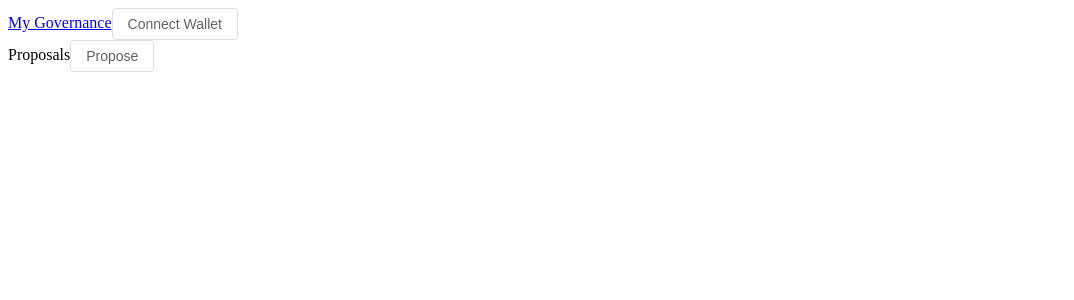
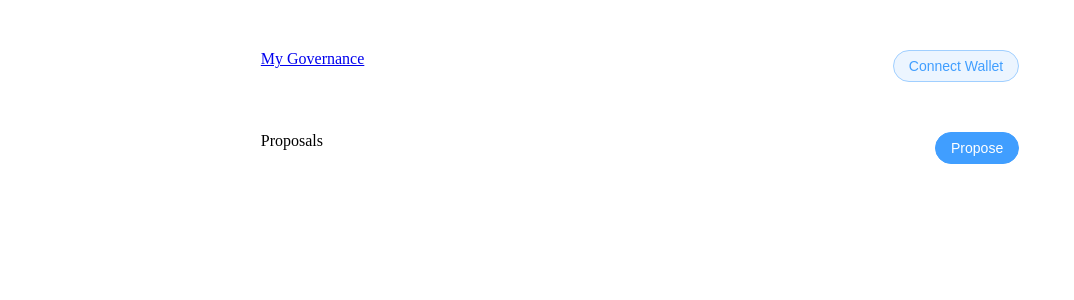
Before and after one commit to azusaanson/vue-dapps, a Vue app: page / in a window 1280 px wide. Shown: the top 300 px of the page, without its empty margins (0-1074 px from the left). Built offline with nearby package versions, Linux system fonts and the light colour scheme.

Commit message:
add some styles

```diff
--- a/src/utils/useWallet.ts
+++ b/src/utils/useWallet.ts
@@ -20,7 +20,7 @@ export const useMetamask = () => {
           type: "ERC20",
           options: {
             address: MYTOKEN_ADDRESS,
-            symbol: "MYT",
+            symbol: "MTK",
             decimals: 18,
           },
         },
--- a/src/views/LayoutHeader.vue
+++ b/src/views/LayoutHeader.vue
@@ -1,13 +1,15 @@
 <template>
-  <nav>
+  <header class="header">
     <router-link to="/">My Governance</router-link>
     <el-button-group v-if="isWalletConnected">
-      <el-button>{{ balance }}</el-button>
-      <el-button>{{ address }}</el-button>
-      <el-button>Disconnect</el-button>
+      <el-button round plain>{{ balance }} MTK</el-button>
+      <el-button round type="primary" plain>{{ address }}</el-button>
+      <el-button type="danger" round plain>Disconnect</el-button>
     </el-button-group>
-    <el-button @click="connectWallet" v-else>Connect Wallet</el-button>
-  </nav>
+    <el-button round type="primary" plain @click="connectWallet" v-else
+      >Connect Wallet</el-button
+    >
+  </header>
   <router-view />
 </template>
 
@@ -40,4 +42,12 @@ onMounted(() => {
 });
 </script>
 
-<style></style>
+<style>
+.header {
+  width: 60%;
+  display: grid;
+  grid-template-columns: 1fr auto;
+  justify-content: space-around;
+  margin: 50px 0 50px 20%;
+}
+</style>
--- a/src/views/ProposalList.vue
+++ b/src/views/ProposalList.vue
@@ -1,6 +1,15 @@
 <template>
-  <div>
+  <div class="header">
     <span>Proposals</span>
-    <el-button>Propose</el-button>
+    <el-button round type="primary">Propose</el-button>
   </div>
 </template>
+<style>
+.header {
+  width: 60%;
+  display: grid;
+  grid-template-columns: 1fr auto;
+  justify-content: space-around;
+  margin: 50px 0 50px 20%;
+}
+</style>
```
